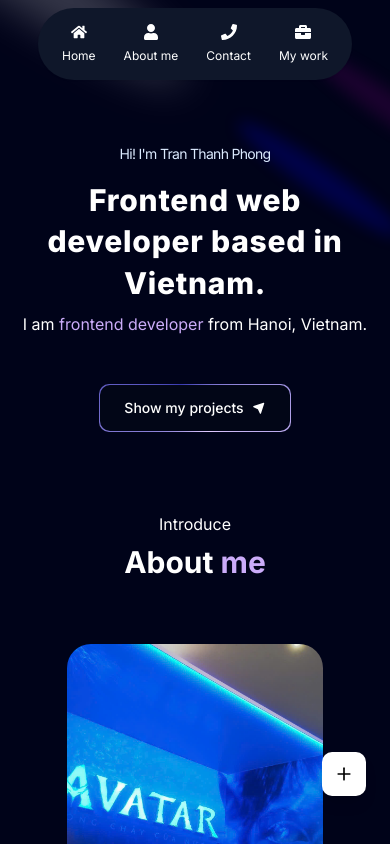
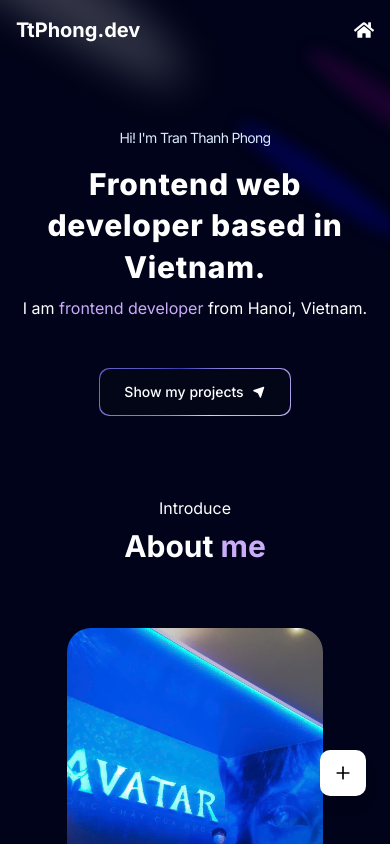
Before and after one commit to TtPhong-FS/Portfolio, a Next.js app: page / in a window 390 px wide. Shown: the top 844 px of the page. Built offline with nearby package versions, Linux system fonts and the light colour scheme.

Commit message:
style responsive, update floating menu

```diff
--- a/src/components/floating-menu.tsx
+++ b/src/components/floating-menu.tsx
@@ -1,28 +1,40 @@
 'use client'
 
+import { navItems } from '@/constants'
 import { Plus } from 'lucide-react'
+import Link from 'next/link'
 import { useState } from 'react'
 import ThemeToggle from './theme-toggle'
 
 export function FloatingMenu() {
   const [open, setOpen] = useState(false)
   return (
-    <div
-      className="fixed bottom-12 right-6 flex flex-col items-center space-y-4"
-      onMouseEnter={() => setOpen(true)}
-      onMouseLeave={() => setOpen(false)}
-    >
+    <div onMouseLeave={() => setOpen(false)} className="fixed bottom-12 right-6 flex flex-col items-center space-y-4">
       <div
-        className={`flex flex-col items-end space-y-2 transition-all duration-300 ${
+        className={`flex flex-col items-center space-y-2 transition-all duration-300 ${
           open ? 'opacity-100 translate-y-0' : 'opacity-0 translate-y-4 pointer-events-none'
         }`}
       >
-        <div className="bg-white dark:bg-black-100 p-[4px] rounded-lg dark:shadow-lg shadow-md dark:shadow-gray-400 shadow-gray-500 text-xs">
+        {navItems
+          .map((n) => (
+            <Link
+              href={n.link}
+              key={n.name}
+              className="bg-white dark:bg-black-100 p-[13px] rounded-lg dark:shadow-lg shadow-md dark:shadow-gray-400 shadow-gray-500 text-xs"
+            >
+              <n.icon className="w-4 h-4" />
+            </Link>
+          ))
+          .splice(1, 3)}
+        <div className="bg-white dark:bg-black-100 p-[3px] rounded-lg dark:shadow-lg shadow-md dark:shadow-gray-400 shadow-gray-500 text-xs">
           <ThemeToggle />
         </div>
       </div>
 
-      <button className="bg-slate-800 dark:bg-white text-white p-[12px] rounded-lg shadow-lg hover:bg-slate-900 transition">
+      <button
+        onMouseEnter={() => setOpen(true)}
+        className="bg-slate-800 dark:bg-white text-white p-[13px] rounded-lg shadow-lg hover:bg-slate-900 transition"
+      >
         <Plus className="text-white w-5 h-5 dark:text-black-default" />
       </button>
     </div>
--- a/src/components/landing/about.tsx
+++ b/src/components/landing/about.tsx
@@ -30,7 +30,7 @@ const About = () => {
                 return (
                   <li
                     key={key}
-                    className="border-[0.5px] border-gray-400 rounded-xl p-6 cursor-pointer hover:-translate-y-2 duration-300 hover:bg-slate-700/30 hover:shadow-slate-700 hover:shadow-xl "
+                    className="border-[0.5px] border-gray-400 rounded-xl p-6 cursor-pointer hover:-translate-y-2 duration-300 hover:bg-slate-300/10 dark:hover:bg-slate-700/30 hover:shadow-slate-700 hover:shadow-xl "
                   >
                     <Image
                       width={600}
@@ -57,7 +57,7 @@ const About = () => {
                     return (
                       <li
                         key={index}
-                        className="border-[0.5px] border-gray-400 rounded-xl p-4 cursor-pointer hover:-translate-y-2 duration-300 hover:bg-slate-700/30 hover:shadow-slate-700 hover:shadow-xl "
+                        className="border-[0.5px] border-gray-400 rounded-xl p-4 cursor-pointer hover:-translate-y-2 duration-300 hover:bg-slate-300/10 dark:hover:bg-slate-700/30 hover:shadow-slate-700 hover:shadow-xl "
                       >
                         <Image width={600} height={600} className="w-6 h-6 lg:w-7 lg:h-7" src={item} alt={item} />
                       </li>
--- a/src/components/landing/header.tsx
+++ b/src/components/landing/header.tsx
@@ -1,16 +1,16 @@
 import { navItems } from '@/constants'
 import { cn } from '@/lib/utils'
 import Link from 'next/link'
+import { FaHome } from 'react-icons/fa'
 import ThemeToggle from '../theme-toggle'
 
 const Header = () => {
   return (
-    <header className="fixed w-full top-0 z-50 mt-2 lg:mt-4">
+    <header className="fixed w-full top-0 z-50 mt-4 px-4">
       <div className="flex items-center justify-center max-w-7xl mx-auto">
-        <h1 className="hidden lg:block text-center md:text-xl text-black-default dark:text-white font-bold">
-          TtPhong.dev
-        </h1>
-        <nav className="w-full z-50 flex justify-center lg:justify-center items-center">
+        <div className="flex items-center justify-between w-full">
+          <h1 className="block text-center text-xl text-black-default dark:text-white font-bold">TtPhong.dev</h1>
+          <nav className="hidden md:flex w-full z-50 justify-center lg:justify-center items-center">
           <ul className="flex h-full items-center shadow-sm gap-7 text-white lg:gap-8 bg-white dark:bg-slate-900 px-6 lg:px-8 py-4 dark:border-none border rounded-full">
             {navItems.map((navItem: any, idx: number) => (
               <Link
@@ -30,6 +30,10 @@ const Header = () => {
             ))}
           </ul>
         </nav>
+          <Link className="block md:hidden" href={'#home'}>
+            <FaHome size={20} />
+          </Link>
+        </div>
         <div className="hidden lg:block">
           <ThemeToggle />
         </div>
--- a/src/components/landing/hero.tsx
+++ b/src/components/landing/hero.tsx
@@ -6,7 +6,7 @@ import { TextGenerateEffect } from '../ui/text-generate-effect'
 
 const Hero = () => {
   return (
-    <section id="hero" className="mb-20 lg:mb-32 mt-36">
+    <section id="hero" className="mb-20 lg:mb-32 mt-32">
       <Spotlight className="-top-40 -left-10 md:-left-32 md:-top-20 h-screen" fill="white" />
       <Spotlight className="top-10 left-full h-[80vh] w-[50vw]" fill="purple" />
       <Spotlight className="top-28 left-80 h-[80vh] w-[50vw]" fill="blue" />
--- a/src/components/landing/index.tsx
+++ b/src/components/landing/index.tsx
@@ -10,6 +10,7 @@ export default function Landing() {
   return (
     <div className="">
       <Header />
+      <section id="home" />
       <main className="relative flex justify-center items-center flex-col overflow-hidden mx-auto sm:px-8 px-5">
         <div className="max-w-7xl w-full">
           <Hero />
@@ -19,7 +20,7 @@ export default function Landing() {
           <Contact />
           <Footer />
         </div>
-        <div className="block lg:hidden fixed bottom-12 right-4 z-50">
+        <div className="block md:hidden fixed bottom-12 right-4 z-50">
           <FloatingMenu />
         </div>
       </main>
--- a/src/components/landing/project.tsx
+++ b/src/components/landing/project.tsx
@@ -27,7 +27,7 @@ const Project = () => {
             <li
               className={cn(
                 'cursor-pointer px-5 py-2 transition-colors rounded-lg text-sm lg:text-base',
-                n.key === activeCategory ? 'bg-[#2772db]' : 'bg-transparent'
+                n.key === activeCategory ? 'bg-[#2772db] text-white' : 'bg-transparent'
               )}
               onClick={() => setActiveCategory(n.key)}
               key={n.key}
--- a/src/constants.ts
+++ b/src/constants.ts
@@ -18,7 +18,7 @@ import {
 export const navItems = [
   {
     name: 'Home',
-    link: '#hero',
+    link: '#home',
     icon: FaHome
   },
   {
```
